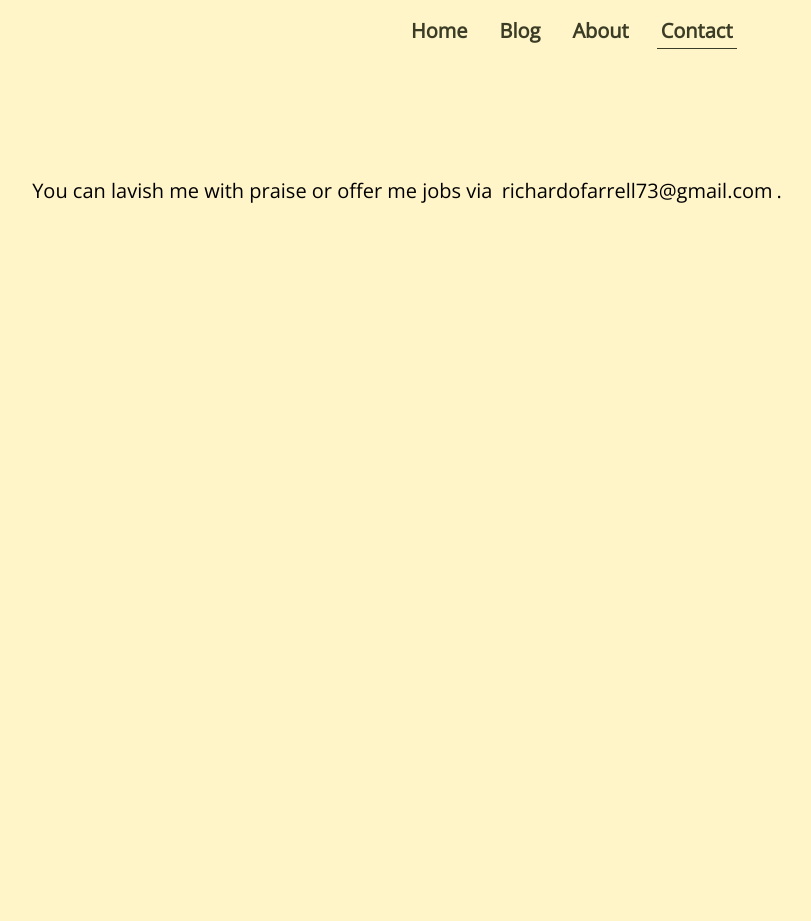
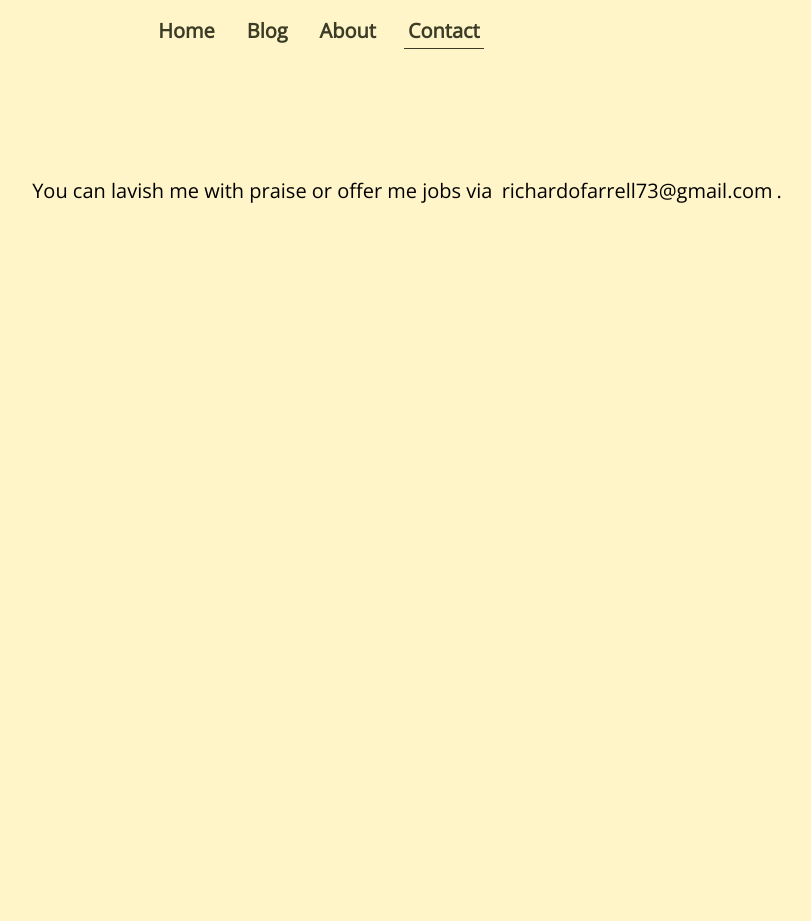
Before and after one commit to richardofarrell/richardofarrell.github.io, a Jekyll site: the page built from contact.md, in a window 1280 px wide. Shown: the whole page, without its empty margins (233-1044 px from the left). Built offline with Jekyll 4.4.1, drawn with Linux system fonts in a browser that asks for light colours.

Commit message:
Update default.html

```diff
--- a/_layouts/default.html
+++ b/_layouts/default.html
@@ -71,7 +71,7 @@
 
         .nav-link h1 {
             /*margin-left: clamp(35%, 6vw + 0.15rem, 40%);*/
-            margin-left: 50%; /* Adjust the margin to create space between the page names and the left side */
+            margin-left: 30%; /* Adjust the margin to create space between the page names and the left side */
         }
 
         /* Add a class for highlighting the active link */
@@ -87,7 +87,7 @@
 
          p {
             font-family: 'Open Sans', sans-serif;
-            font-size: clamp(14px, 1.8vw, 20px); /* Adjust the desired font size */
+            font-size: clamp(12px, 1.8vw, 20px); /* Adjust the desired font size */
             line-height: 2; /* Set line height to 1.5 */
             text-align: justify;
         }
```
